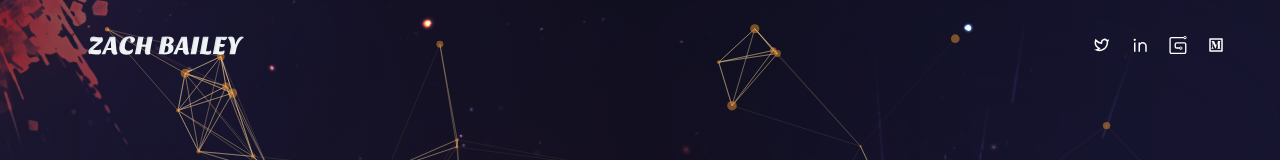
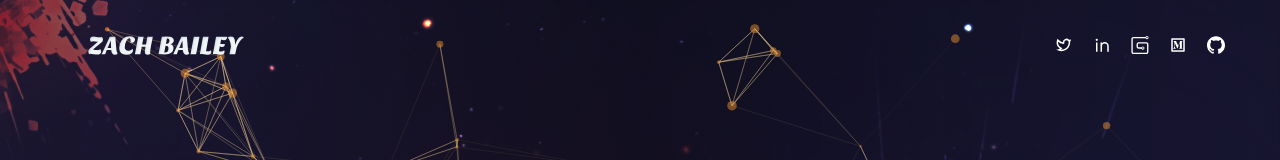
Before and after one commit to zbailey83/pixelpixx, a Next.js app: page / in a window 1280 px wide. Shown: the top 160 px of the page. Built offline with nearby package versions, Linux system fonts and the light colour scheme.

Commit message:
Update Socials.js

```diff
--- a/components/Socials.js
+++ b/components/Socials.js
@@ -11,7 +11,7 @@ import {
   RiPinterestLine,
 } from 'react-icons/ri';
 
-import { SiGumroad } from "react-icons/si";
+import { SiGumroad, SiGithub } from "react-icons/si";
 
 const Socials = () => {
   return (
@@ -28,6 +28,9 @@ const Socials = () => {
       <Link href={'https://promptpro.medium.com'} className='hover:text-accent transition-all duration-300'>
         <RiMediumLine />
       </Link>
+      <Link href={'https://github.com/zbailey83'} className='hover:text-accent transition-all duration-300'>
+        <SiGithub />
+      </Link>
 
     </div>
   );
```
